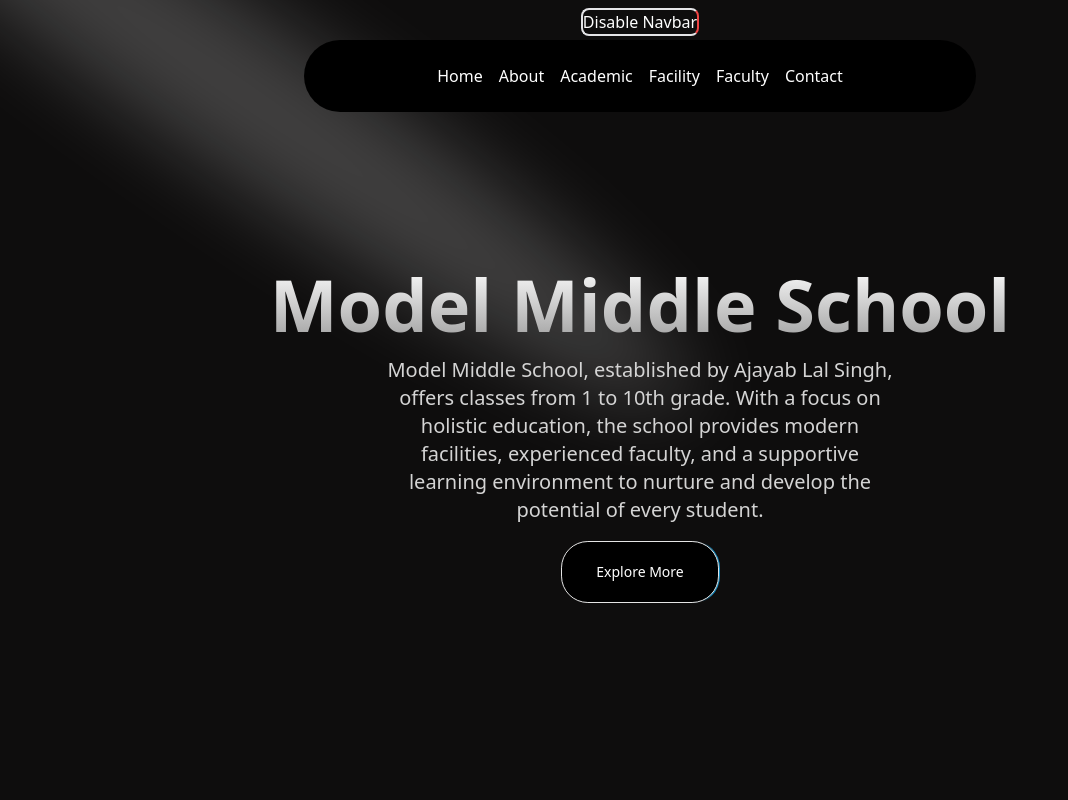
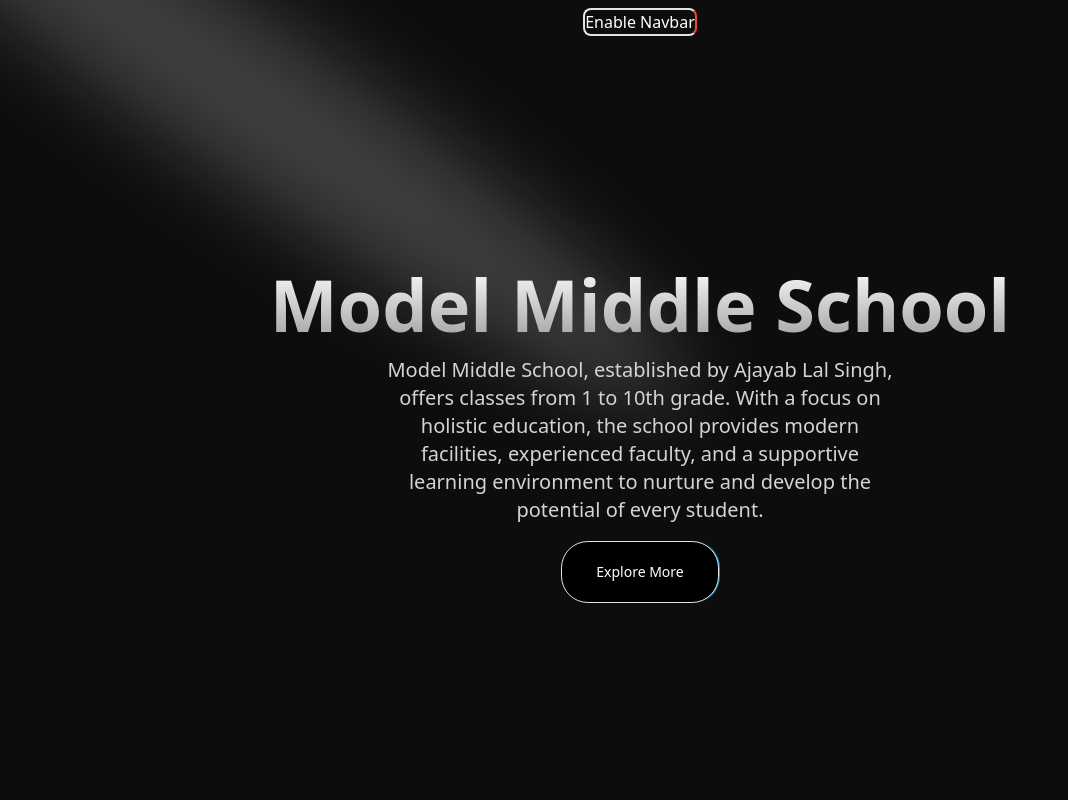
Before and after one commit to Nitinneyoo/vite-project, a React (Vite) app: page / in a window 1280 px wide. Shown: the top 800 px of the page, without its empty margins (0-1068 px from the left). Built offline with nearby package versions, Linux system fonts and the light colour scheme.

Commit message:
putting by default navbar disabled

```diff
--- a/src/components/Navbar.tsx
+++ b/src/components/Navbar.tsx
@@ -7,7 +7,7 @@ import Link from "next/link";
 
 function Navbar({ className }: { className?: string }) {
     const [active, setActive] = useState<string | null>(null);
-    const [isNavbarVisible, setNavbarVisible] = useState<boolean>(true); // Add this state
+    const [isNavbarVisible, setNavbarVisible] = useState<boolean>(false); // Set to false by default
 
     // Toggle function to disable or enable navbar
     const toggleNavbarVisibility = () => {
@@ -16,7 +16,6 @@ function Navbar({ className }: { className?: string }) {
 
     return (
         <>
-
             {isNavbarVisible && ( // Conditionally render the navbar
                 <div
                     className={cn("fixed top-10 inset-x-0 max-w-2xl mx-auto z-50 dark", className)}
@@ -32,9 +31,7 @@ function Navbar({ className }: { className?: string }) {
                         <Link href="/contact">
                             <MenuItem item="Contact" setActive={setActive} active={active} />
                         </Link>
-
                     </Menu>
-
                 </div>
             )}
             <div>
```
